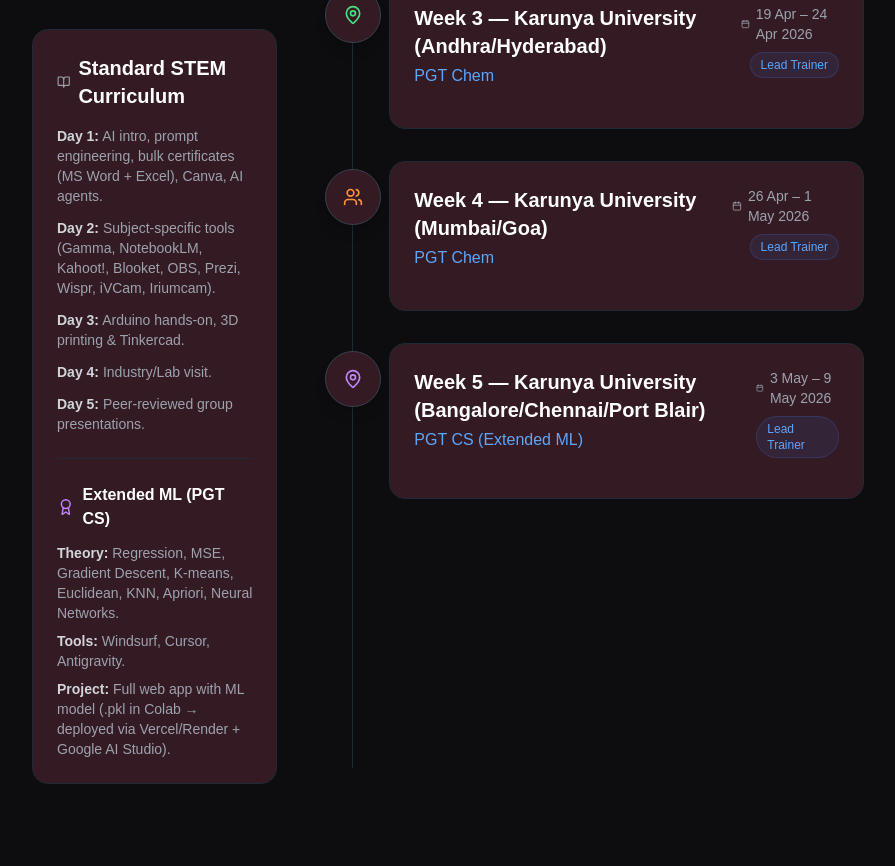
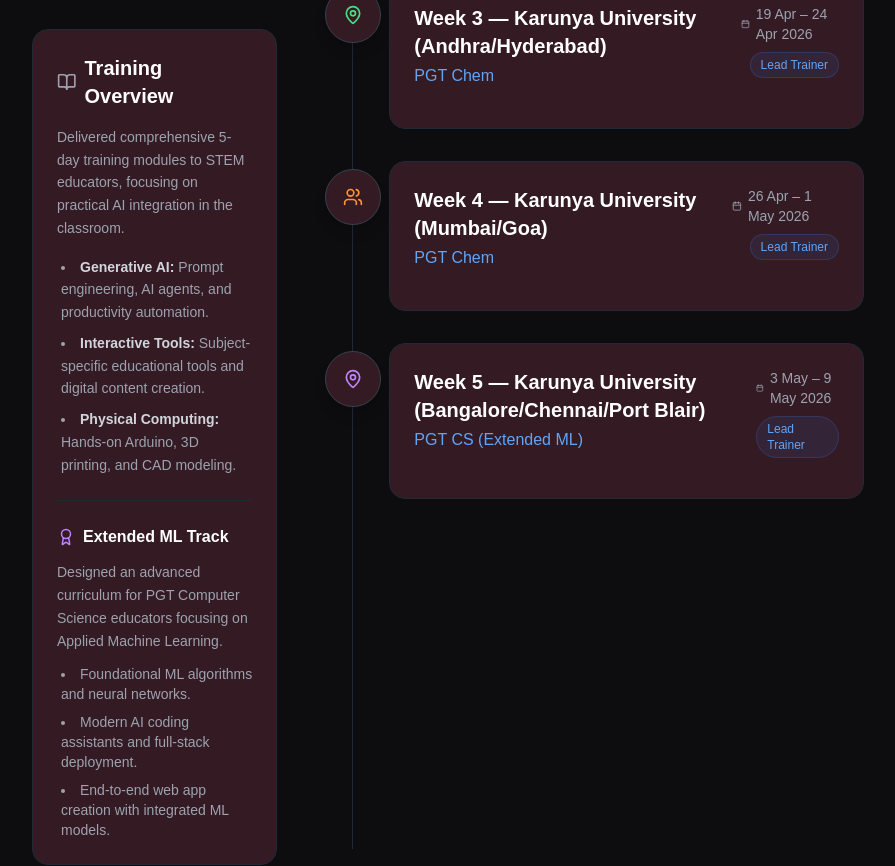
Before and after one commit to AnnaNutzz/Portfolio-Website, a Next.js app: page / in a window 1280 px wide. Shown: the part 2720-3586 px from the top of the page, without its empty margins (336-1231 px from the left). Built offline with nearby package versions, Linux system fonts and the light colour scheme; no server answers; the database is empty.

Commit message:
added cograd

```diff
--- a/components/CoGrad.tsx
+++ b/components/CoGrad.tsx
@@ -89,25 +89,31 @@
                         <ScrollAnimation className="bg-surface border border-gray-800 rounded-2xl p-6">
                             <h3 className="font-bold text-white text-xl mb-4 flex items-center gap-2">
                                 <BookOpen size={20} className="text-gray-400" />
-                                Standard STEM Curriculum
+                                Training Overview
                             </h3>
-                            <ul className="space-y-3 text-sm text-gray-400">
-                                <li><strong className="text-gray-300">Day 1:</strong> AI intro, prompt engineering, bulk certificates (MS Word + Excel), Canva, AI agents.</li>
-                                <li><strong className="text-gray-300">Day 2:</strong> Subject-specific tools (Gamma, NotebookLM, Kahoot!, Blooket, OBS, Prezi, Wispr, iVCam, Iriumcam).</li>
-                                <li><strong className="text-gray-300">Day 3:</strong> Arduino hands-on, 3D printing & Tinkercad.</li>
-                                <li><strong className="text-gray-300">Day 4:</strong> Industry/Lab visit.</li>
-                                <li><strong className="text-gray-300">Day 5:</strong> Peer-reviewed group presentations.</li>
-                            </ul>
+                            <div className="space-y-4 text-sm text-gray-400 leading-relaxed">
+                                <p>
+                                    Delivered comprehensive 5-day training modules to STEM educators, focusing on practical AI integration in the classroom.
+                                </p>
+                                <ul className="list-disc list-inside space-y-2 ml-1">
+                                    <li><strong className="text-gray-300">Generative AI:</strong> Prompt engineering, AI agents, and productivity automation.</li>
+                                    <li><strong className="text-gray-300">Interactive Tools:</strong> Subject-specific educational tools and digital content creation.</li>
+                                    <li><strong className="text-gray-300">Physical Computing:</strong> Hands-on Arduino, 3D printing, and CAD modeling.</li>
+                                </ul>
+                            </div>
 
                             <div className="mt-6 pt-6 border-t border-gray-800">
                                 <h4 className="font-bold text-white mb-3 flex items-center gap-2">
                                     <Award size={18} className="text-purple-400" />
-                                    Extended ML (PGT CS)
+                                    Extended ML Track
                                 </h4>
-                                <ul className="space-y-2 text-sm text-gray-400">
-                                    <li><strong className="text-gray-300">Theory:</strong> Regression, MSE, Gradient Descent, K-means, Euclidean, KNN, Apriori, Neural Networks.</li>
-                                    <li><strong className="text-gray-300">Tools:</strong> Windsurf, Cursor, Antigravity.</li>
-                                    <li><strong className="text-gray-300">Project:</strong> Full web app with ML model (.pkl in Colab → deployed via Vercel/Render + Google AI Studio).</li>
+                                <p className="text-sm text-gray-400 leading-relaxed mb-3">
+                                    Designed an advanced curriculum for PGT Computer Science educators focusing on Applied Machine Learning.
+                                </p>
+                                <ul className="list-disc list-inside space-y-2 text-sm text-gray-400 ml-1">
+                                    <li>Foundational ML algorithms and neural networks.</li>
+                                    <li>Modern AI coding assistants and full-stack deployment.</li>
+                                    <li>End-to-end web app creation with integrated ML models.</li>
                                 </ul>
                             </div>
                         </ScrollAnimation>
```
